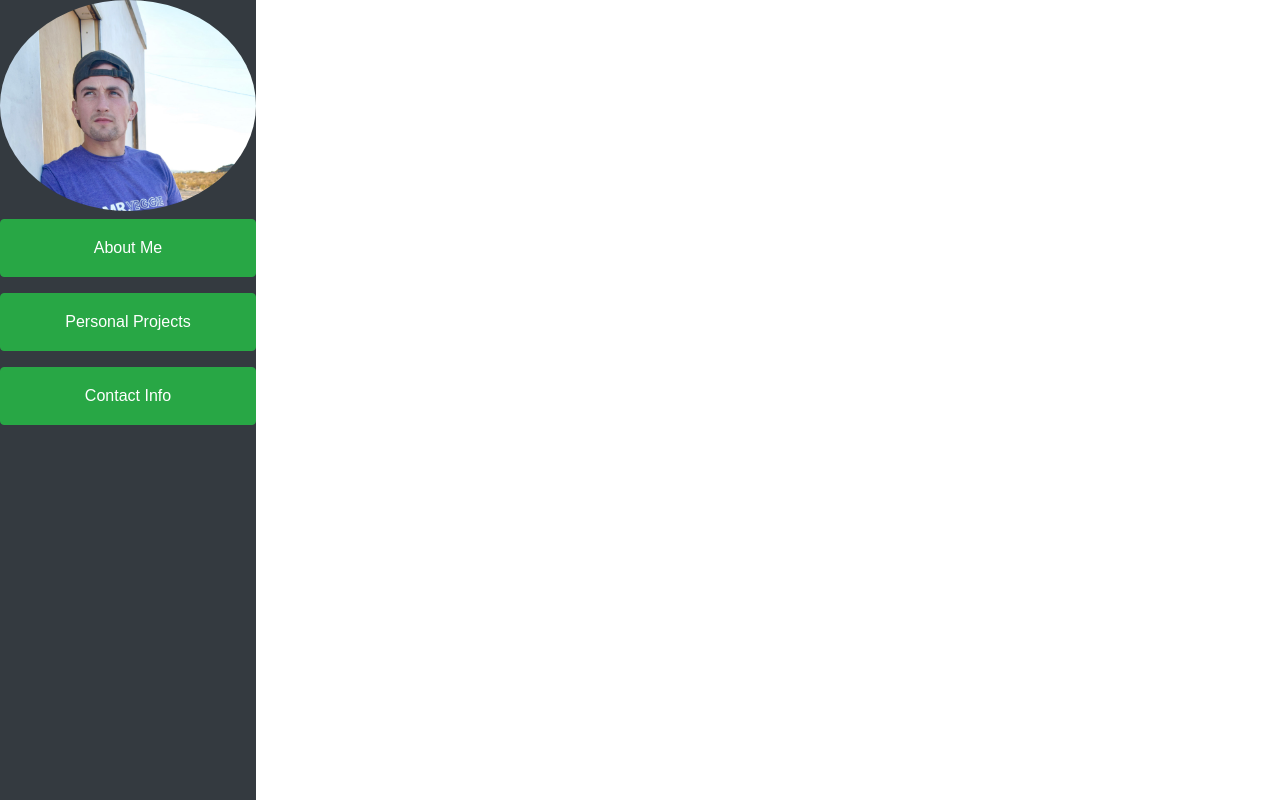
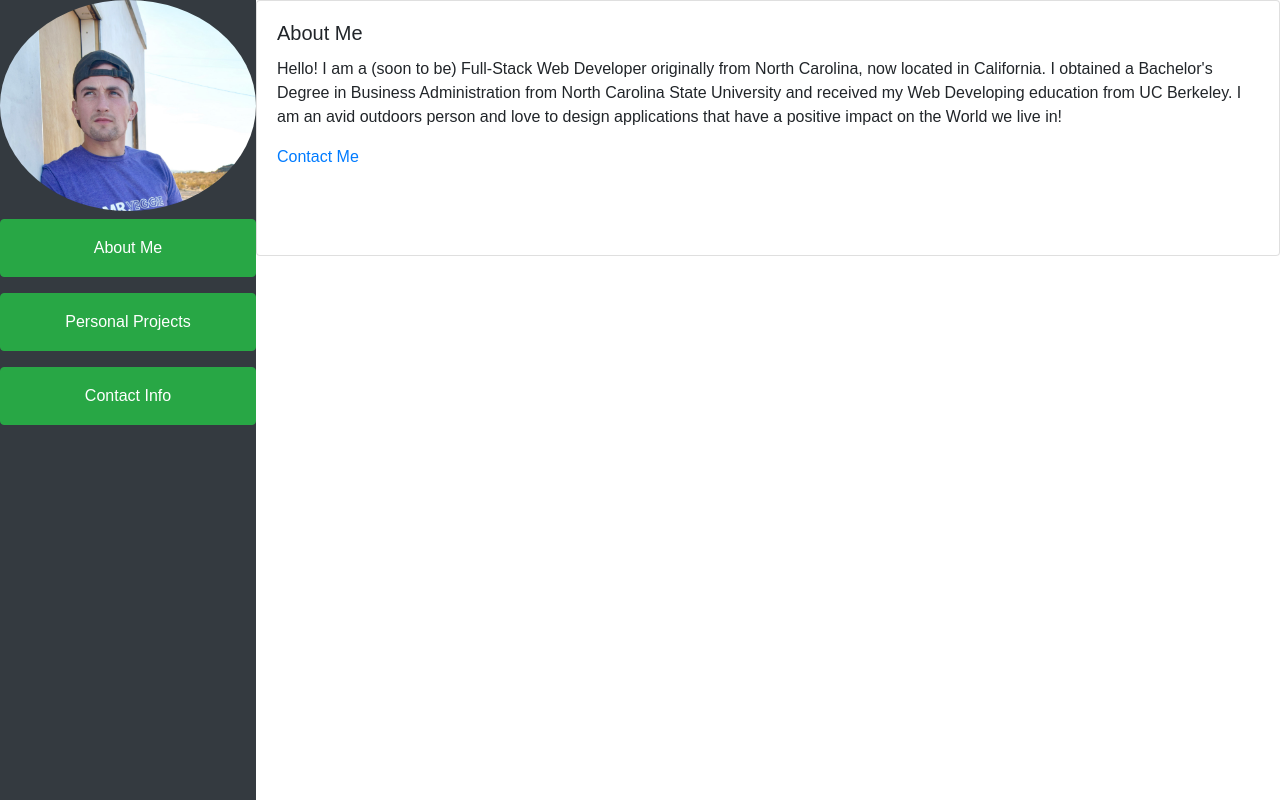
Before and after one commit to maweiche/pro_portfolio, a plain HTML site: page index.html in a window 1280 px wide. Drawn offline with nearby package versions, Linux system fonts and the light colour scheme.

Commit message:
html, added card for About Me section

```diff
--- a/index.html
+++ b/index.html
@@ -15,6 +15,7 @@
 <body>
 
     <main class="d-flex min-vh-100">
+        <!-- Nav Bar and Profile Pic -->
         <ul class="nav flex-column bg-dark">
             <li>
                 <img id="profilePic" src="assets/images/profile img.jpg" alt="picture of Matt Weichel">
@@ -28,10 +29,18 @@
             <li class="nav-item">
                 <a href="#link3" class="btn btn-block p-3 my-2 btn-success">Contact Info</a>
             </li>
+        </ul>
+    <!-- About Me Card -->
+    <div class="card" style="width: 80vw; height: 20vw">
+        <div class="card-body">
+            <h5 class="card-title">About Me</h5>
+            <p class="card-text">
+                Hello! I am a (soon to be) Full-Stack Web Developer originally from North Carolina, now located in California. I obtained a Bachelor's Degree in Business Administration from North Carolina State University and received my Web Developing education from UC Berkeley. I am an avid outdoors person and love to design applications that have a positive impact on the World we live in!
+            </p>
+            <a href="#contact link">Contact Me</a>
         </div>
     </div>
-            </div>
-        </ul>
+
     </main>
 
     <footer>
```
Lines whose indentation alone changed are shown as unchanged.
